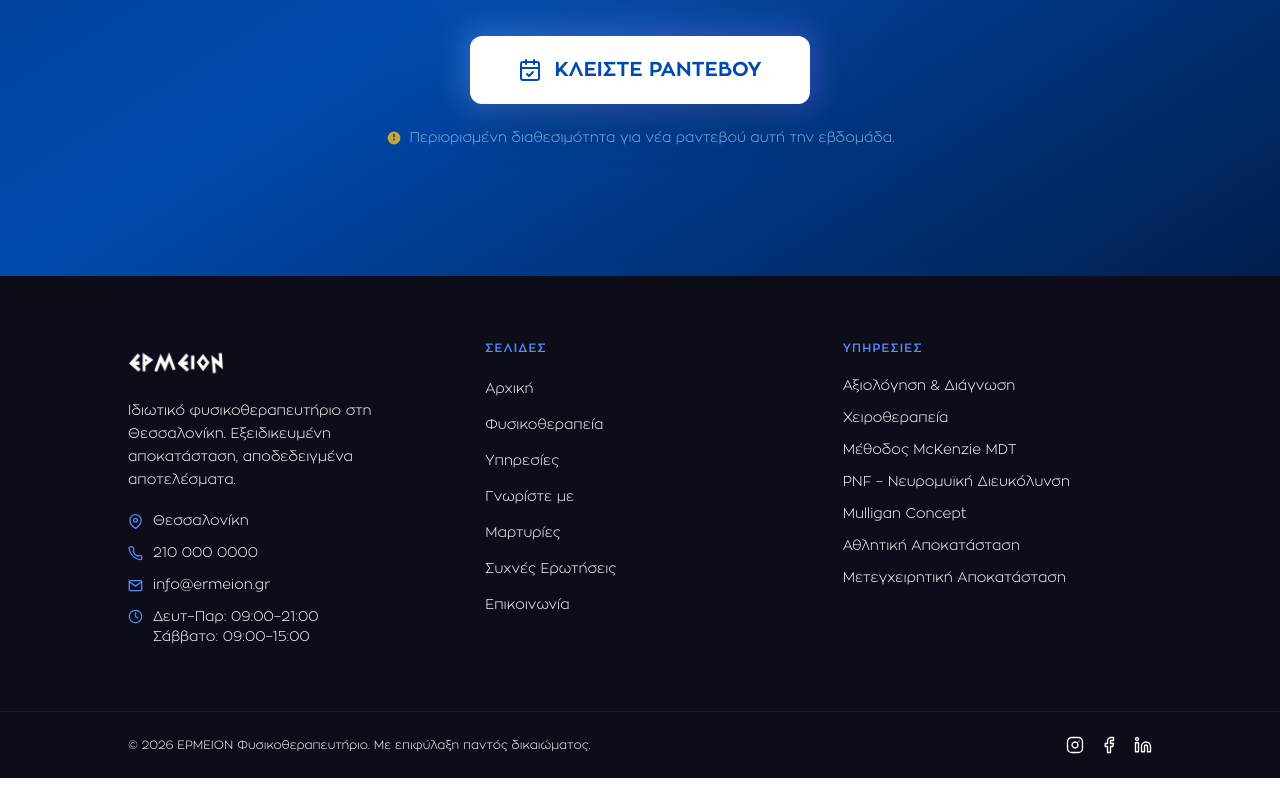
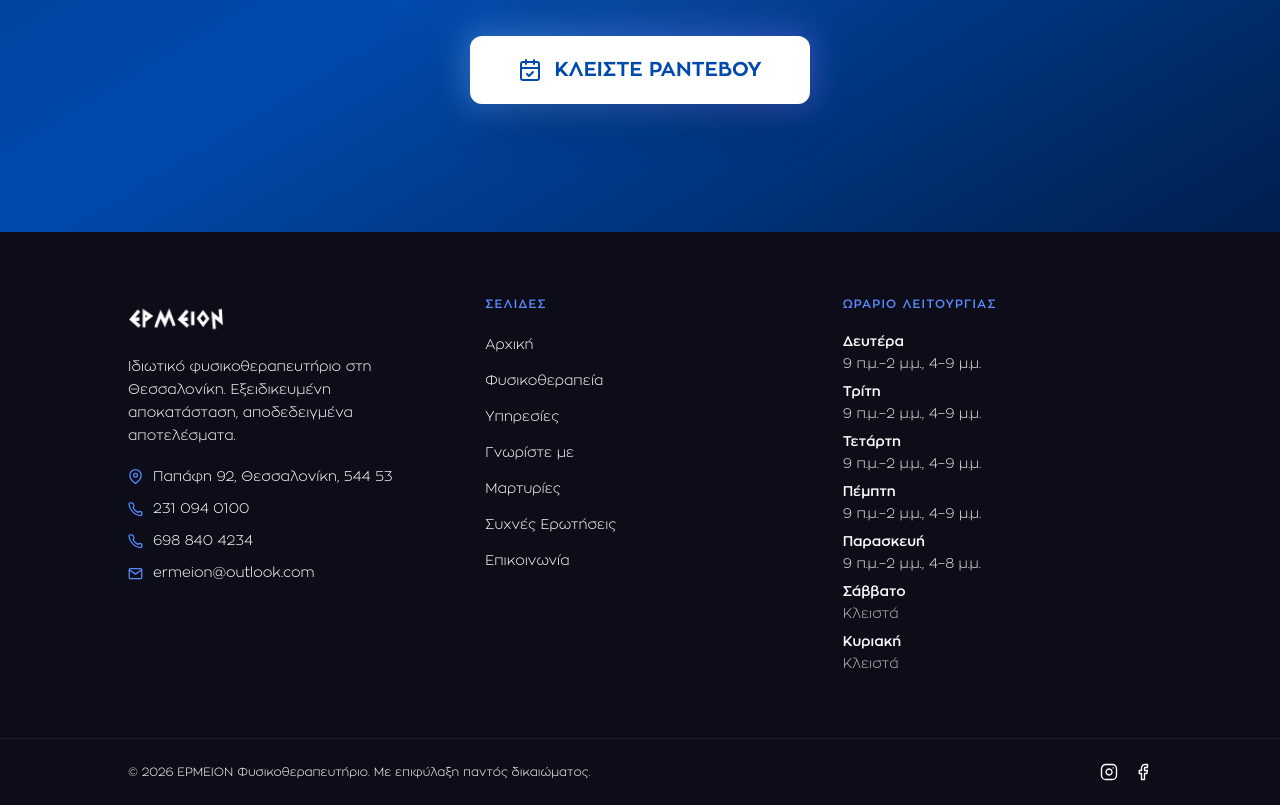
Before and after one commit to Ermeion/ermeion-website, a React (Vite) app: page / in a window 1280 px wide. Shown: the part 10260-11065 px from the top of the page. Before the commit the page ends 11038 px from the top, so only its background shows below. Built offline with nearby package versions, Linux system fonts and the light colour scheme.

Commit message:
Update footer and nav links

```diff
--- a/src/App.tsx
+++ b/src/App.tsx
@@ -1410,7 +1410,7 @@ const guaranteeItems = [
 
 function FinalCTASection() {
   return (
-    <section className="relative overflow-hidden py-24 md:py-32 w-full text-center bg-gradient-to-br from-[#003882] via-[#004aad] to-[#001f4d] scroll-mt-20">
+    <section id="contact" className="relative overflow-hidden py-24 md:py-32 w-full text-center bg-gradient-to-br from-[#003882] via-[#004aad] to-[#001f4d] scroll-mt-20">
       {/* Custom Styles for Keyframe Animations */}
       <style>{`
         @keyframes shimmer {
@@ -1476,13 +1476,6 @@ function FinalCTASection() {
           </a>
         </div>
 
-        {/* Urgency/Scarcity Text */}
-        <p className="text-sm mt-6 text-[#a5caff] opacity-80 flex items-center gap-2 font-medium">
-          <svg className="w-4 h-4 text-amber-400 fill-current" viewBox="0 0 20 20">
-            <path d="M10 2a8 8 0 100 16 8 8 0 000-16zm1 11H9v-2h2v2zm0-4H9V5h2v4z" />
-          </svg>
-          Περιορισμένη διαθεσιμότητα για νέα ραντεβού αυτή την εβδομάδα.
-        </p>
       </div>
     </section>
   );
@@ -1493,11 +1486,26 @@ function Footer() {
   const navLinks = [
     { label: 'Αρχική', href: '#' },
     { label: 'Φυσικοθεραπεία', href: '#physiotherapy' },
-    { label: 'Υπηρεσίες', href: '#services' },
+    { label: 'Υπηρεσίες', href: '#process' },
     { label: 'Γνωρίστε με', href: '#about-owner' },
     { label: 'Μαρτυρίες', href: '#testimonials' },
     { label: 'Συχνές Ερωτήσεις', href: '#faq' },
     { label: 'Επικοινωνία', href: '#contact' },
+  ];
+
+  const openingHours = [
+    { day: 'Δευτέρα', hours: '9 π.μ.–2 μ.μ., 4–9 μ.μ.' },
+    { day: 'Τρίτη', hours: '9 π.μ.–2 μ.μ., 4–9 μ.μ.' },
+    { day: 'Τετάρτη', hours: '9 π.μ.–2 μ.μ., 4–9 μ.μ.' },
+    { day: 'Πέμπτη', hours: '9 π.μ.–2 μ.μ., 4–9 μ.μ.' },
+    { day: 'Παρασκευή', hours: '9 π.μ.–2 μ.μ., 4–8 μ.μ.' },
+    { day: 'Σάββατο', hours: 'Κλειστά' },
+    { day: 'Κυριακή', hours: 'Κλειστά' },
+  ];
+
+  const socials = [
+    { label: 'Instagram', href: 'https://www.instagram.com/ermeionphysio/', path: 'M16 11.37A4 4 0 1 1 12.63 8 4 4 0 0 1 16 11.37zM17.5 6.5h.01M7.8 2h8.4C19.4 2 22 4.6 22 7.8v8.4a5.8 5.8 0 0 1-5.8 5.8H7.8C4.6 22 2 19.4 2 16.2V7.8A5.8 5.8 0 0 1 7.8 2z' },
+    { label: 'Facebook', href: 'https://www.facebook.com/ErmeionPhysio', path: 'M18 2h-3a5 5 0 0 0-5 5v3H7v4h3v8h4v-8h3l1-4h-4V7a1 1 0 0 1 1-1h3z' },
   ];
 
   return (
@@ -1516,21 +1524,21 @@ function Footer() {
 
           {/* Contact details */}
           <div className="flex flex-col gap-3 text-sm" style={{ color: '#ffffff' }}>
-            <div className="flex items-center gap-2.5">
-              <svg xmlns="http://www.w3.org/2000/svg" width="15" height="15" viewBox="0 0 24 24" fill="none" stroke="#5b8cff" strokeWidth="2" strokeLinecap="round" strokeLinejoin="round"><path d="M21 10c0 7-9 13-9 13S3 17 3 10a9 9 0 0 1 18 0z"/><circle cx="12" cy="10" r="3"/></svg>
-              <span>Θεσσαλονίκη</span>
+            <div className="flex items-start gap-2.5">
+              <svg xmlns="http://www.w3.org/2000/svg" width="15" height="15" viewBox="0 0 24 24" fill="none" stroke="#5b8cff" strokeWidth="2" strokeLinecap="round" strokeLinejoin="round" className="mt-0.5 shrink-0"><path d="M21 10c0 7-9 13-9 13S3 17 3 10a9 9 0 0 1 18 0z"/><circle cx="12" cy="10" r="3"/></svg>
+              <span>Παπάφη 92, Θεσσαλονίκη, 544 53</span>
             </div>
             <div className="flex items-center gap-2.5">
               <svg xmlns="http://www.w3.org/2000/svg" width="15" height="15" viewBox="0 0 24 24" fill="none" stroke="#5b8cff" strokeWidth="2" strokeLinecap="round" strokeLinejoin="round"><path d="M22 16.92v3a2 2 0 0 1-2.18 2 19.79 19.79 0 0 1-8.63-3.07A19.5 19.5 0 0 1 4.69 12 19.79 19.79 0 0 1 1.61 3.44 2 2 0 0 1 3.6 1.26h3a2 2 0 0 1 2 1.72 12.84 12.84 0 0 0 .7 2.81 2 2 0 0 1-.45 2.11L8.09 8.67A16 16 0 0 0 15.91 16.5l.77-.77a2 2 0 0 1 2.11-.45 12.84 12.84 0 0 0 2.81.7A2 2 0 0 1 22 16.92z"/></svg>
-              <span>210 000 0000</span>
+              <a href="tel:2310940100" className="transition-colors duration-200 hover:underline" style={{ color: '#ffffff' }} onMouseEnter={(e) => (e.currentTarget.style.color = '#5b8cff')} onMouseLeave={(e) => (e.currentTarget.style.color = '#ffffff')}>231 094 0100</a>
+            </div>
+            <div className="flex items-center gap-2.5">
+              <svg xmlns="http://www.w3.org/2000/svg" width="15" height="15" viewBox="0 0 24 24" fill="none" stroke="#5b8cff" strokeWidth="2" strokeLinecap="round" strokeLinejoin="round"><path d="M22 16.92v3a2 2 0 0 1-2.18 2 19.79 19.79 0 0 1-8.63-3.07A19.5 19.5 0 0 1 4.69 12 19.79 19.79 0 0 1 1.61 3.44 2 2 0 0 1 3.6 1.26h3a2 2 0 0 1 2 1.72 12.84 12.84 0 0 0 .7 2.81 2 2 0 0 1-.45 2.11L8.09 8.67A16 16 0 0 0 15.91 16.5l.77-.77a2 2 0 0 1 2.11-.45 12.84 12.84 0 0 0 2.81.7A2 2 0 0 1 22 16.92z"/></svg>
+              <a href="tel:6988404234" className="transition-colors duration-200 hover:underline" style={{ color: '#ffffff' }} onMouseEnter={(e) => (e.currentTarget.style.color = '#5b8cff')} onMouseLeave={(e) => (e.currentTarget.style.color = '#ffffff')}>698 840 4234</a>
             </div>
             <div className="flex items-center gap-2.5">
               <svg xmlns="http://www.w3.org/2000/svg" width="15" height="15" viewBox="0 0 24 24" fill="none" stroke="#5b8cff" strokeWidth="2" strokeLinecap="round" strokeLinejoin="round"><path d="M4 4h16c1.1 0 2 .9 2 2v12c0 1.1-.9 2-2 2H4c-1.1 0-2-.9-2-2V6c0-1.1.9-2 2-2z"/><polyline points="22,6 12,13 2,6"/></svg>
-              <span>info@ermeion.gr</span>
-            </div>
-            <div className="flex items-start gap-2.5">
-              <svg xmlns="http://www.w3.org/2000/svg" width="15" height="15" viewBox="0 0 24 24" fill="none" stroke="#5b8cff" strokeWidth="2" strokeLinecap="round" strokeLinejoin="round" className="mt-0.5 shrink-0"><circle cx="12" cy="12" r="10"/><polyline points="12 6 12 12 16 14"/></svg>
-              <span>Δευτ–Παρ: 09:00–21:00<br />Σάββατο: 09:00–15:00</span>
+              <a href="mailto:ermeion@outlook.com" className="transition-colors duration-200 hover:underline" style={{ color: '#ffffff' }} onMouseEnter={(e) => (e.currentTarget.style.color = '#5b8cff')} onMouseLeave={(e) => (e.currentTarget.style.color = '#ffffff')}>ermeion@outlook.com</a>
             </div>
           </div>
         </div>
@@ -1555,12 +1563,15 @@ function Footer() {
           </ul>
         </div>
 
-        {/* Services column */}
+        {/* Opening hours column */}
         <div>
-          <p className="text-xs uppercase tracking-widest font-semibold mb-5" style={{ color: '#5b8cff' }}>Υπηρεσίες</p>
-          <ul className="flex flex-col gap-3 text-sm" style={{ color: '#ffffff' }}>
-            {['Αξιολόγηση & Διάγνωση', 'Χειροθεραπεία', 'Μέθοδος McKenzie MDT', 'PNF – Νευρομυϊκή Διευκόλυνση', 'Mulligan Concept', 'Αθλητική Αποκατάσταση', 'Μετεγχειρητική Αποκατάσταση'].map((s) => (
-              <li key={s}>{s}</li>
+          <p className="text-xs uppercase tracking-widest font-semibold mb-5" style={{ color: '#5b8cff' }}>Ωράριο Λειτουργίας</p>
+          <ul className="flex flex-col gap-2 text-sm" style={{ color: '#ffffff' }}>
+            {openingHours.map((entry) => (
+              <li key={entry.day} className="flex flex-col gap-0.5">
+                <span className="font-semibold">{entry.day}</span>
+                <span className={entry.hours === 'Κλειστά' ? 'opacity-70' : 'opacity-90'}>{entry.hours}</span>
+              </li>
             ))}
           </ul>
         </div>
@@ -1574,14 +1585,12 @@ function Footer() {
           </p>
           {/* Social icons */}
           <div className="flex items-center gap-4">
-            {[
-              { label: 'Instagram', path: 'M16 11.37A4 4 0 1 1 12.63 8 4 4 0 0 1 16 11.37zM17.5 6.5h.01M7.8 2h8.4C19.4 2 22 4.6 22 7.8v8.4a5.8 5.8 0 0 1-5.8 5.8H7.8C4.6 22 2 19.4 2 16.2V7.8A5.8 5.8 0 0 1 7.8 2z' },
-              { label: 'Facebook', path: 'M18 2h-3a5 5 0 0 0-5 5v3H7v4h3v8h4v-8h3l1-4h-4V7a1 1 0 0 1 1-1h3z' },
-              { label: 'LinkedIn', path: 'M16 8a6 6 0 0 1 6 6v7h-4v-7a2 2 0 0 0-2-2 2 2 0 0 0-2 2v7h-4v-7a6 6 0 0 1 6-6zM2 9h4v12H2zM4 6a2 2 0 1 0 0-4 2 2 0 0 0 0 4z' },
-            ].map((social) => (
+            {socials.map((social) => (
               <a
                 key={social.label}
-                href="#"
+                href={social.href}
+                target="_blank"
+                rel="noopener noreferrer"
                 aria-label={social.label}
                 className="transition-colors duration-200"
                 style={{ color: '#ffffff' }}
```
